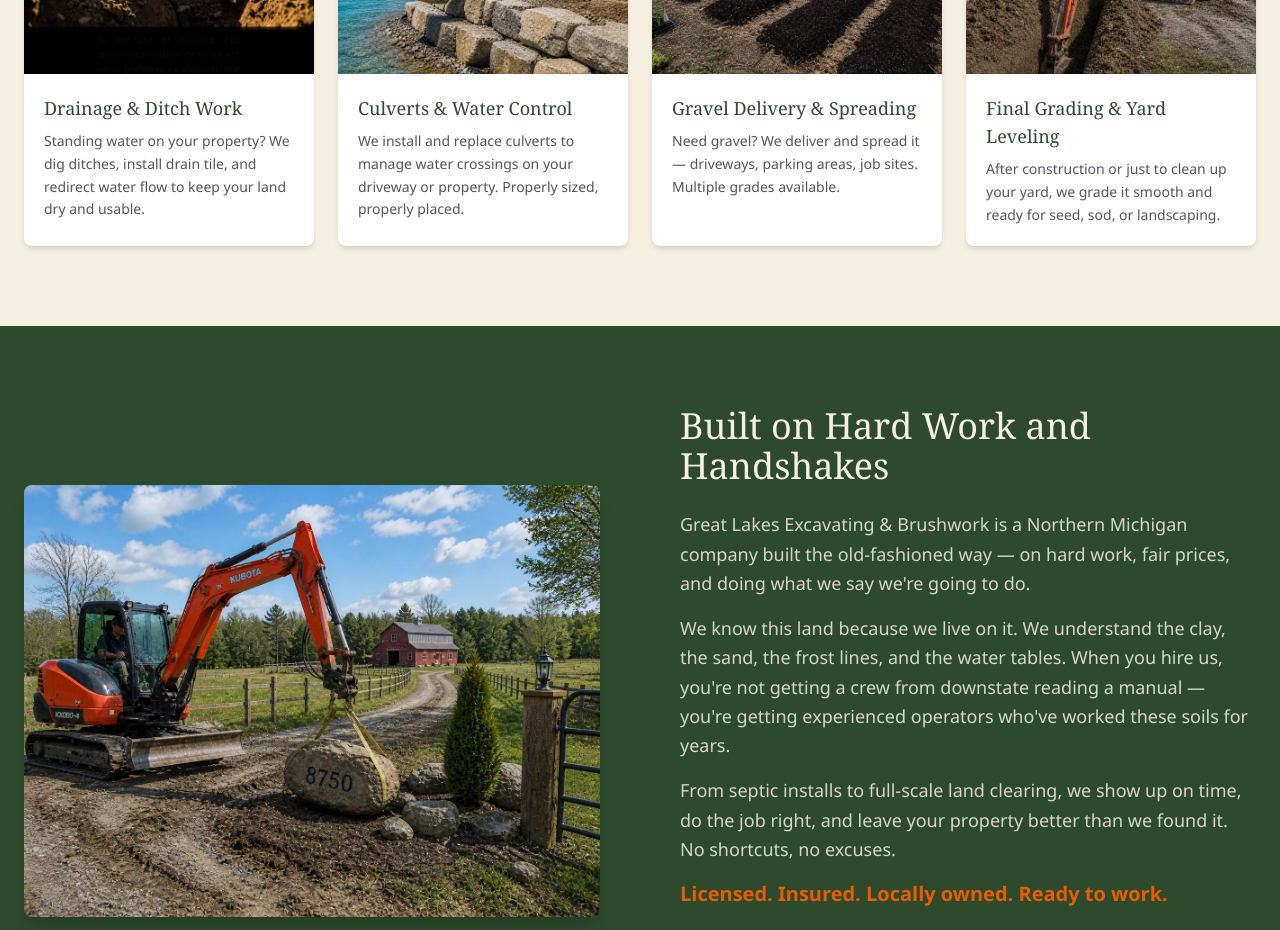
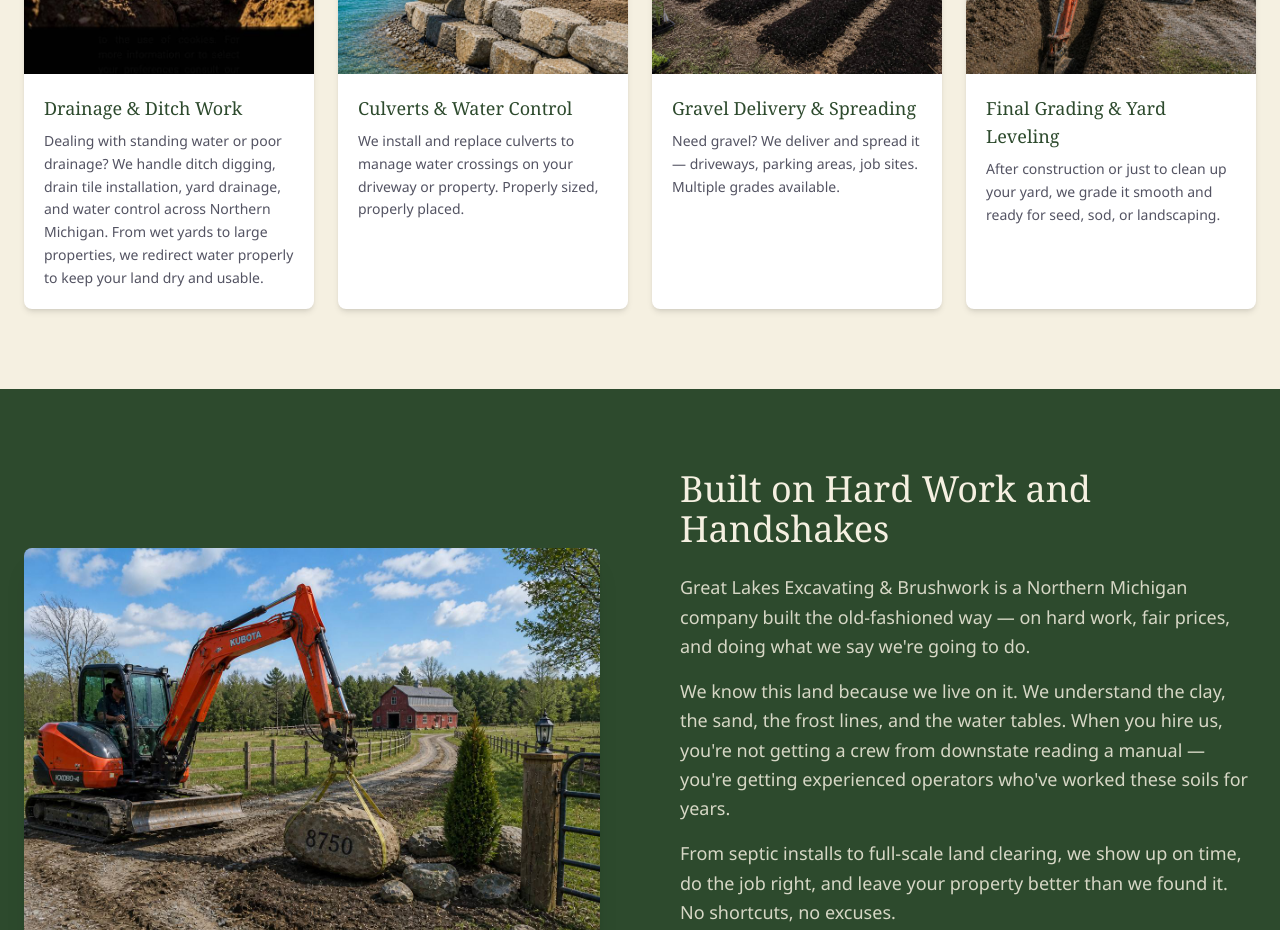
Before and after one commit to Sherryfarmshop/great-lakes-excavating, a Next.js app: page / in a window 1280 px wide. Shown: the part 3900-4830 px from the top of the page. Built offline with nearby package versions, Linux system fonts and the light colour scheme.

Commit message:
Update drainage description

```diff
--- a/src/components/Services.tsx
+++ b/src/components/Services.tsx
@@ -31,7 +31,7 @@ const primaryServices = [
 const secondaryServices = [
   {
     title: 'Drainage & Ditch Work',
-    desc: 'Standing water on your property? We dig ditches, install drain tile, and redirect water flow to keep your land dry and usable.',
+    desc: 'Dealing with standing water or poor drainage? We handle ditch digging, drain tile installation, yard drainage, and water control across Northern Michigan. From wet yards to large properties, we redirect water properly to keep your land dry and usable.',
     img: '/images/gallery-5.jpg',
   },
   {
```
